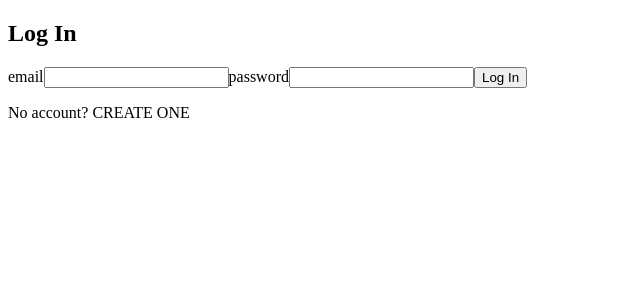
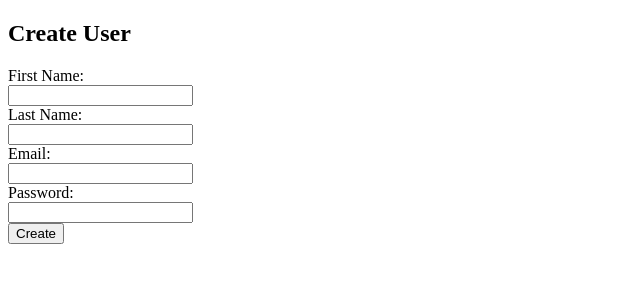
Before and after one commit to rramirez216/ProfilePortal, a React (Vite) app in the folder front-end/profile-portal/: page / in a window 1280 px wide. Shown: the top 300 px of the page, without its empty margins (0-640 px from the left). Built offline with nearby package versions, Linux system fonts and the light colour scheme.

Commit message:
imports signupform component

```diff
--- a/front-end/profile-portal/src/Pages/Home.jsx
+++ b/front-end/profile-portal/src/Pages/Home.jsx
@@ -1,11 +1,11 @@
 import React from 'react'
-import Form from '../Components/Form'
+import SignUpForm from '../Components/SignUpForm'
 
 function Home() {
   return (
     <div>
-      <h2>Log In</h2>
-      <Form />
+      <h2>Create User</h2>
+      <SignUpForm />
     </div>
   )
 }
```
